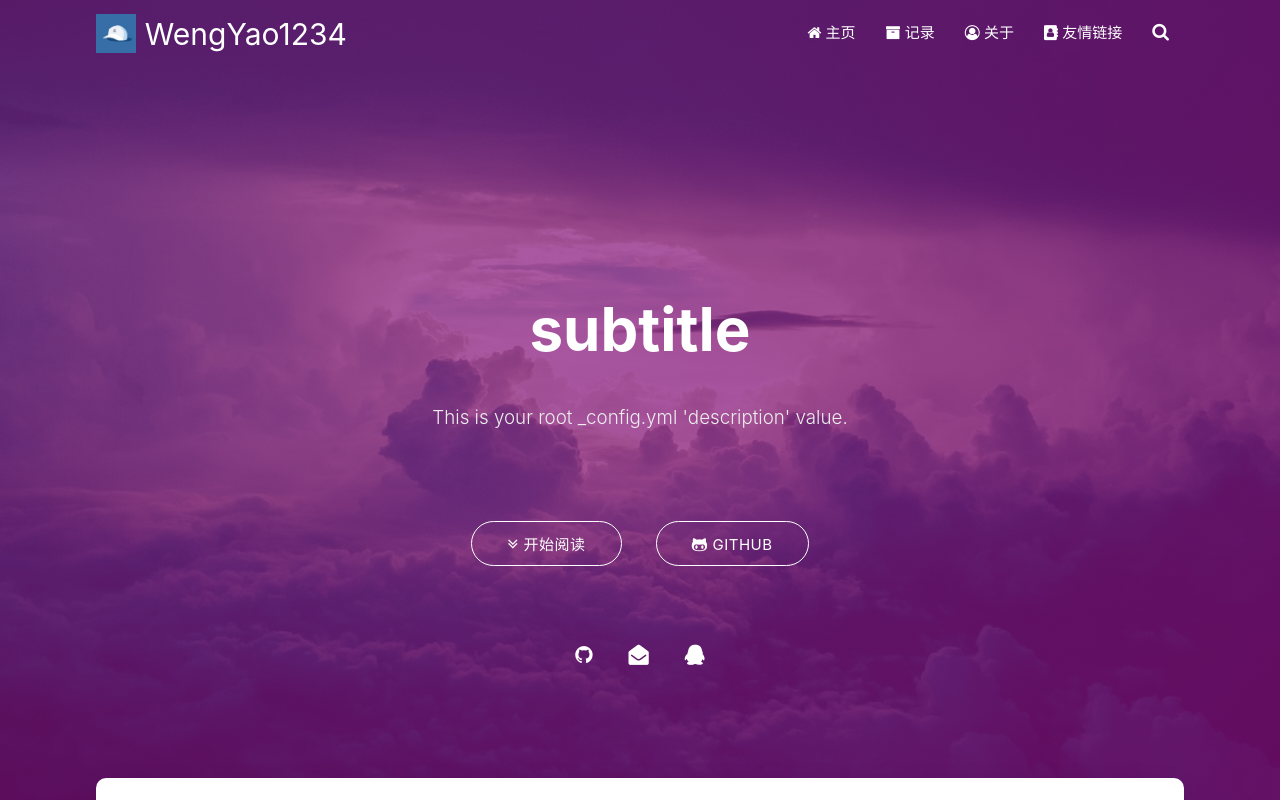
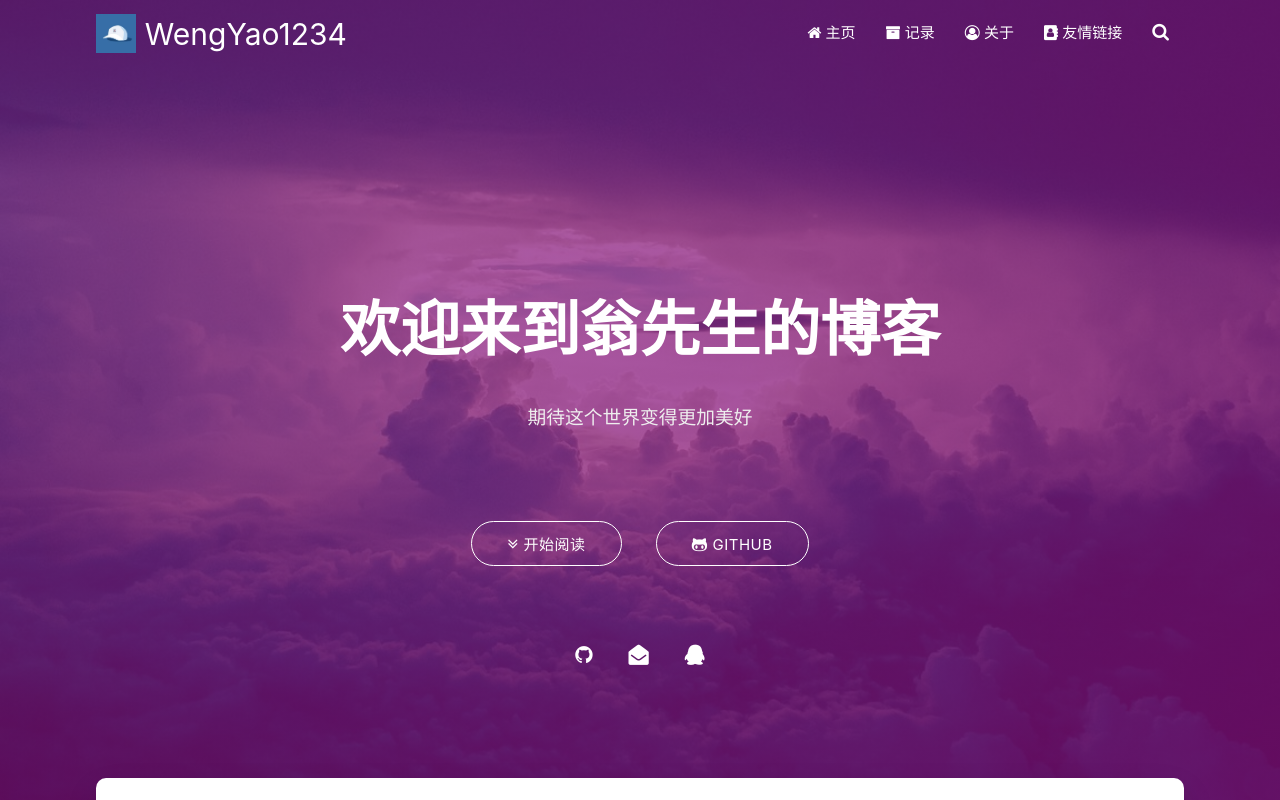
Before and after one commit to WengYao1234/WengYao1234.github.io, a plain HTML site: page index.html in a window 1280 px wide. Shown: the top 800 px of the page. Drawn offline with Linux system fonts and the light colour scheme; some packages are replaced by stand-ins of ours; no server answers; a script that the page names is missing.

Commit message:
Site updated: 2019-09-06 10:34:49

```diff
--- a/index.html
+++ b/index.html
@@ -101,7 +101,7 @@
         <div class="logo-name">WengYao1234</div>
         <div class="logo-desc">
 
-            Never really desperate, only the lost of the soul.
+            期待这个世界变得更加美好
 
         </div>
     </div>
@@ -274,13 +274,13 @@
         <div class="brand">
             <div class="title center-align">
 
-                    subtitle
+                    欢迎来到翁先生的博客
 
             </div>
 
             <div class="description center-align">
 
-                    This is your root _config.yml 'description' value.
+                    期待这个世界变得更加美好
 
             </div>
         </div>
```
Also changed, not shown: 2019/09/05/hello-world/index.html (+1 -1 lines), archives/2019/09/index.html (+3 -3 lines), archives/2019/index.html (+3 -3 lines), archives/index.html (+3 -3 lines).
